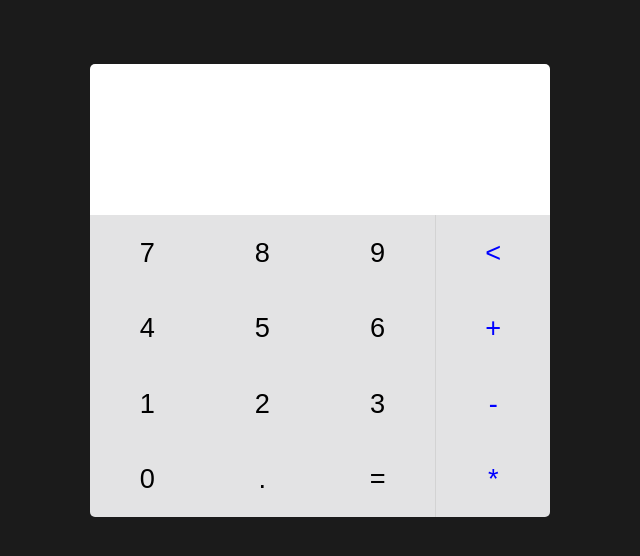
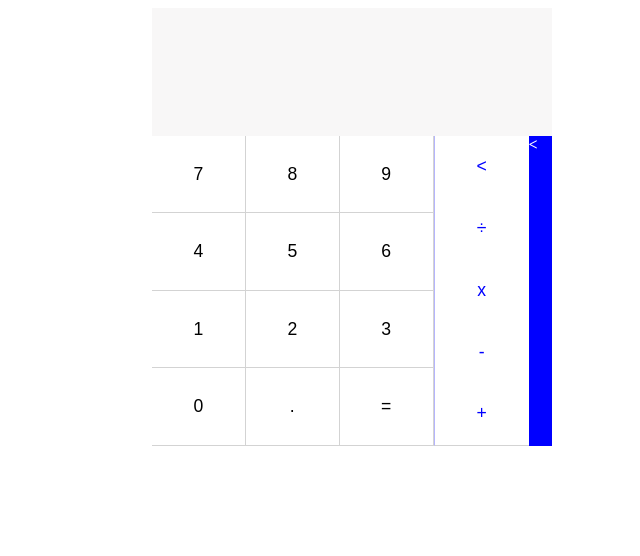
Before and after one commit to RdgzLpz/calculator, a website: page index.html in a window 1280 px wide. Shown: the whole page, without its empty margins (288-928 px from the left). Drawn offline with Linux system fonts and the light colour scheme.

Commit message:
fixed some responsive design

```diff
--- a/index.css
+++ b/index.css
@@ -1,102 +1,64 @@
-.container  {
-    display: grid;
-    grid-template-columns: repeat(4, 1fr);
-    grid-template-rows: repeat(6, 1fr);
-}
-#screen {
-    border-top-left-radius:  5px;
-    border-top-right-radius:  5px;
+.container {
+    margin: auto;
+    display: flex;
+    flex-direction: column;
+    align-items: center;
+    max-width: 400px;
 }
 #screen, #result {
-    margin:  0;
-    padding-top: 15px;
-    padding-left: 17px;
+    width: 100%;
+    height: 4em;
+    background: rgb(248, 247, 247);
+}
+#buttons {
     display: flex;
-    justify-content: flex-end;
-    grid-column:  span 4;
-    font-size:  1.5rem;
-}
-#result {
-    color: rgb(80, 78, 78);
-}
-.no-showing-result {
-    background: #FFF;
-}
-#result {
-	padding-top: 0;
-}
-input,  button  {
-    grid-column:  span 1;
-    border: none;
-    padding: 0.8em;
-    background-color: #e3e3e4;
-    width: 100%;
-    font-size:  1.5em;
-    font-size:  1.7em;
-}
-input:hover, button:hover {
-    background:rgb(219, 244, 252);
-}
-#zero {
-    border-bottom-left-radius:  5px;
-}
-#multiply {
-    border-bottom-right-radius:  5px;
-}
-.black {
-    color: black;
-}
-.blue {
-    color: blue;
-    border-left: 1px solid lightgray;
-}
-.row  {
     width: 100%;
 }
-
-@media screen and (min-width:320px) and (max-width:599px) {
+#numbers {
+    display: flex;
+    flex-direction: column;
+    flex: 6;
+}
+.row-numbers {
+    display: flex;
+}
+#operators {
+    border-bottom: .1px solid lightgray ;
+    border-left: .2px solid #b5b5fd;
+    display: flex;
+    flex-direction: column;
+    flex: 2;
+}
+#scientist-methods {
+    flex: .5;
+    width: 10em;
+    font-weight: 800;
+    background: blue;
+    color: #FFF;
+    cursor: pointer;
+}
+button {
+    border: 0;
+    font-size: 1.1rem;
+    background: #FFF;
+    cursor: pointer;
+}
+.number {
+    border-right: .1px solid lightgray;
+    border-bottom: .1px solid lightgray;
+    flex: 1;
+    height: 4.4em;
+    font-weight: 500;
+}
+.operator {
+    flex: 1;
+    color: #0000FF;
+}
+@media screen and (max-width:401px) {
     body {
         margin: 0;
-        position: fixed;
-        right: 0;
-        left: 0;
-        bottom: 0;
     }
-    #screen, #result {
-        padding-top: 0;
-        padding-left: 0;
+    .container {
+        margin: 0;
     }
 }
-@media screen and (min-width:600px) {
-    body {
-        margin-top: 18px;
-        margin-right: 20%;
-        margin-bottom: 10px;
-        margin-left: 20%;
-        background-image: -webkit-linear-gradient(right, lightblue, blue);
-    }
-    .container {
-        margin: 10%;
-    }
-}
-@media screen and (min-width:720px) {
-    body  {
-        height: 100%;
-        background: rgb(27, 27, 27);
-        margin-top: 5%;
-        margin-right: 25%;
-        margin-bottom: 10px;
-        margin-left: 25%;
-    }
-    .showing-result {
-        border-right: 1px solid lightblue;
-        border-left: 1px solid lightblue;
-        background: rgb(0, 0, 71);
-        color: #FFF;
-    }
-}
-@media screen and (min-width:1024px) {
-    body {
-        margin-right: 30%;
-    }
-}
--- a/index.html
+++ b/index.html
@@ -3,31 +3,49 @@
 <head>
     <meta charset="UTF-8">
     <meta name="viewport" content="width=device-width, initial-scale=1.0">
-    <title>Calculator</title>
-    <link rel="stylesheet" href="index.css">
+    <meta name="description" content="awesome scientist calculator">
+    <meta name="keywords" content="awesome,scientist,calculator,calc,math operations">
+    <meta name="theme-color" content="#FFF">
+    <link rel="stylesheet" href="./index.css">
+    <title>Scientist Calculator</title>
 </head>
 <body>
     <div class="container">
-        <div id="screen" class="no-showing-result" value="null"></div>
-        <div id="result" class="no-showing-result" value="null"></div>
-        <input class="black" type="button" value="7">
-        <input class="black" type="button" value="8">
-        <input class="black" type="button" value="9">
-        <input class="blue"  type="button" id ="delete" value="<">
-        <input class="black" type="button" value="4">
-        <input class="black" type="button" value="5">
-        <input class="black" type="button" value="6">
-        <input class="blue" type="button" value="+">
-        <input class="black" type="button" value="1">
-        <input class="black" type="button" value="2">
-        <input class="black" type="button" value="3">
-        <input class="blue" type="button" value="-">
-        <input class="black" id="zero" type="button" value="0">
-        <input class="black" type="button" value=".">
-        <button class="black" id="equal">=</button>
-        <input class="blue" id="multiply" type="button" value="*">
-        <!--<input type="button" id="tan" value="tan(">-->
+        <section id="screen"></section>
+        <section id="result"></section>
+        <section id="buttons">
+            <section id="numbers">
+                <section class="row-numbers">
+                    <button class="number">7</button>
+                    <button class="number">8</button>
+                    <button class="number">9</button>
+                </section>
+                <section class="row-numbers">
+                    <button class="number">4</button>
+                    <button class="number">5</button>
+                    <button class="number">6</button>
+                </section>
+                <section class="row-numbers">
+                    <button class="number">1</button>
+                    <button class="number">2</button>
+                    <button class="number">3</button>
+                </section>
+                <section class="row-numbers">
+                    <button class="number">0</button>
+                    <button class="number">.</button>
+                    <button class="number">=</button>
+                </section>
+            </section>
+            <section id="operators">
+                <button class="operator">&lt;</button>
+                <button class="operator">&divide;</button>
+                <button class="operator">x</button>
+                <button class="operator">-</button>
+                <button class="operator">+</button>
+            </section>
+            <section id="scientist-methods">&lt;</section>
+        </section>
     </div>
-    <script src="index.js"></script>
+    <script src="./index.js"></script>
 </body>
 </html>
--- a/index.js
+++ b/index.js
@@ -1,126 +1,5 @@
-// Refs
-let button;
-let screen  =   document.getElementById("screen");
-let  mainResult  =  document.getElementById("result");
-let screenValues = [ ];
+let number = document.querySelectorAll('button');
 
-let deleteValues  =  document.getElementById("delete");
-deleteValues.addEventListener("click", ternaryOperator);
-
-let  equalSym  =  document.getElementById("equal");
-equalSym.addEventListener("click", getResult);
-window.addEventListener("keydown", addKeyToScreen)
-//select all the inputs except the 3rd and add by clicking
-let buttons  =  document.querySelectorAll("input");
-for (let i = 0;  i  <  buttons.length;  i++)  {
-    if (i == 3) continue;
-    button  =  buttons[ i ];
-    button.addEventListener('click' ,  addToScreen)
-
+function handleClick(event) {
+    alert('CLICK')
 }
-/******************************************************************************************************************************************
- *      *         FUNCTIONALITY
-******************************************************************************************************************************************/
-
-//add new values to screen
-function addToScreen(event)  {
-    let newValue = event.target.value;
-    // scientist math ( tries )
-    if (newValue == "tan(") {
-        screenValues.push(Math.tan());
-         screen.innerHTML  +=  screenValues[screenValues.length -1];
-    } ;
-    // control acess
-    if (isNaN(screenValues[screenValues.length -1]) && isNaN(newValue))  ; else {
-        screenValues.push(newValue);
-        screen.innerHTML  +=  screenValues[screenValues.length -1];
-       ifScreenValuesChangeEval();
-    }
-    if ( screenValues.length >= 36 ) calcScreenFontSize();
-    deleteValues.value = "<";
-}
-
-//add by keyDowning
-function addKeyToScreen(event) {
-    let newValue = event.key;
-    let isLetter = /[a-z]/.test(newValue);
-    deleteValues.value = "<";
-    if (newValue == "Backspace") {
-        eraser();
-        if ( screenValues.length >= 36 )calcScreenFontSize();
-        ifScreenValuesChangeEval();
-    }
-    else if (newValue == "Enter") {
-            getResult();
-            deleteValues.value = "C";
-    }
-    else if (
-        newValue == "c" &&
-        screen.innerHTML != "" &&
-        mainResult.innerHTML == ""
-    ) cleanAll();
-    else if (isNaN(screenValues[screenValues.length -1]) &&  isNaN(newValue) || isLetter);
-    else {
-        if (screenValues.length >= 36) calcScreenFontSize();
-        screenValues.push(newValue);
-        screen.innerHTML += screenValues[screenValues.length -1];
-    }
-   if ( eval( screen.innerHTML ) != screen.innerHTML && screen.innerHTML != "" ) ifScreenValuesChangeEval();
-}
-
-//if the values on screen change: eval
-const ifScreenValuesChangeEval = () => {
-    if  (  screen.innerHTML == "" &&
-            screenValues.indexOf("+") == -1 &&
-            screenValues.indexOf("-") == -1 &&
-            screenValues.indexOf("*") == -1
-        ) mainResult.innerHTML = "";
-    else if  ( eval(screen.innerHTML) != screen.innerHTML ) mainResult.innerHTML = eval(screen.innerHTML);
-}
-
-//Get result
-function  getResult()  {
-    screen.innerHTML = eval(screen.innerHTML);
-    mainResult.innerHTML = "";
-    screen.className = "showing-result";
-    mainResult.className = "showing-result";
-    deleteValues.value = "C";
-}
-
-function ternaryOperator() {
-    if ( deleteValues.value == "<" ) {
-        eraser();
-        ifScreenValuesChangeEval();
-    }  else cleanAll();
-}
-
-function eraser() {
-    let arr = [];
-    let result = "";
-    for (let i in screen.innerHTML) arr.push(screen.innerHTML[i]);
-    arr.pop();
-    for (let i in arr) {
-        result += arr[i];
-    }
-    screenValues.pop();
-    if ( screenValues.length >= 36 ) calcScreenFontSize();
-    return screen.innerHTML = result;
-}
-
-function cleanAll() {
-    screen.innerHTML = "";
-    mainResult.innerHTML = "";
-    deleteValues.value = "<";
-    screenValues = [  ];
-    screen.className ="no-showing-result";
-    mainResult.className ="no-showing-result";
-    calcScreenFontSize();
-}
-// calc screen's fontSize
-function calcScreenFontSize() {
-    if ( screen.innerHTML =="" ) screen.style.fontSize = "1.5rem";
-    else {
-        let size =  35 * 1.5 / screenValues.length;
-        screen.style.fontSize = size + "rem";
-    }
-}
```
Also changed, not shown: modules/init.js (+132 -0 lines).
